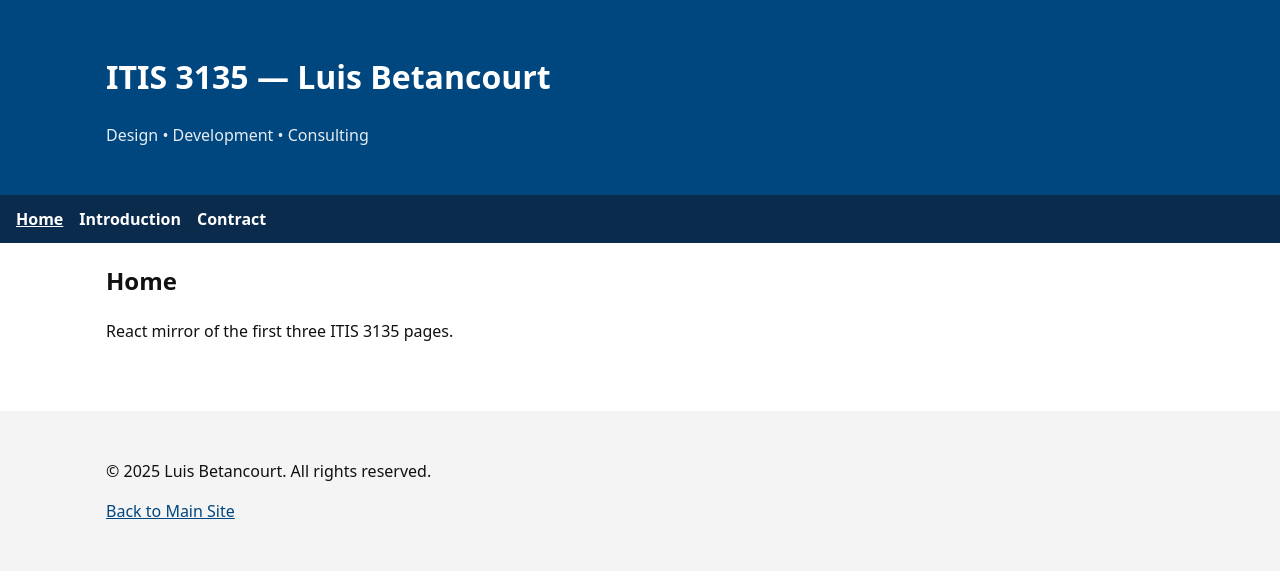
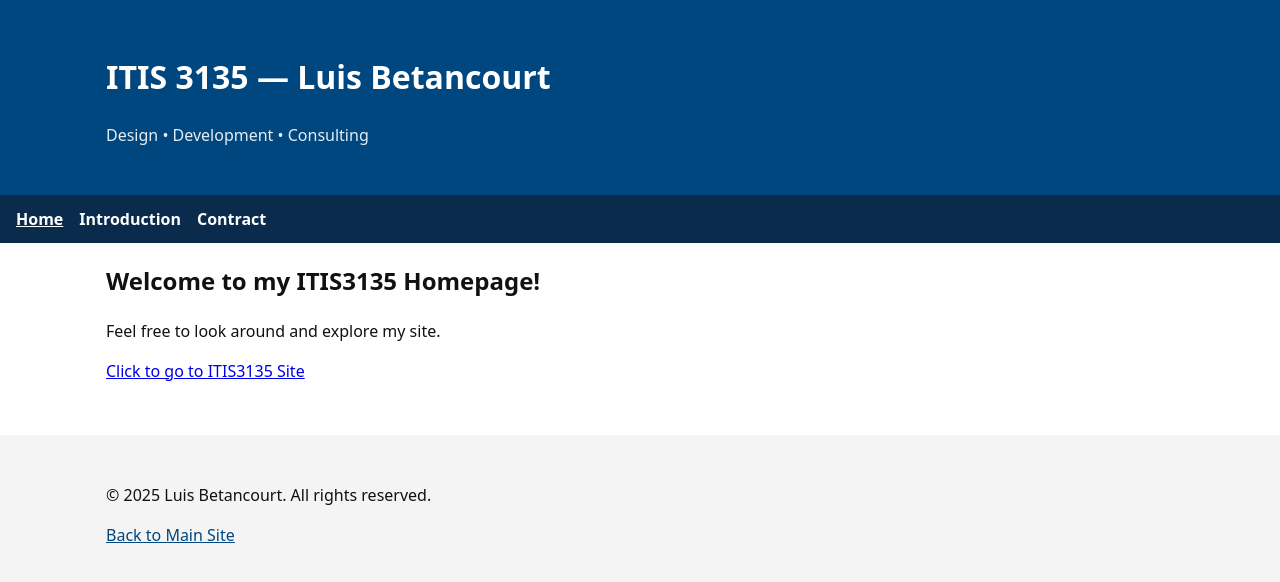
Before and after one commit to lbetanc21/itis3135-react, a React (Vite) app: page /#/ in a window 1280 px wide. Shown: the top 582 px of the page. Built offline with nearby package versions, Linux system fonts and the light colour scheme.

Commit message:
Update Home.jsx

```diff
--- a/src/pages/Home.jsx
+++ b/src/pages/Home.jsx
@@ -1,8 +1,18 @@
 export default function Home() {
   return (
     <section>
-      <h2>Home</h2>
-      <p>React mirror of the first three ITIS 3135 pages.</p>
+      <h2>Welcome to my ITIS3135 Homepage!</h2>
+      <p>Feel free to look around and explore my site.</p>
+
+      {/* Use absolute URL so it points to your normal site, not the React subpath */}
+      <a
+        className="button-link"
+        href="https://lbetanc21.github.io/itis3135/"
+        target="_blank"
+        rel="noreferrer"
+      >
+        Click to go to ITIS3135 Site
+      </a>
     </section>
-  )
+  );
 }
```
